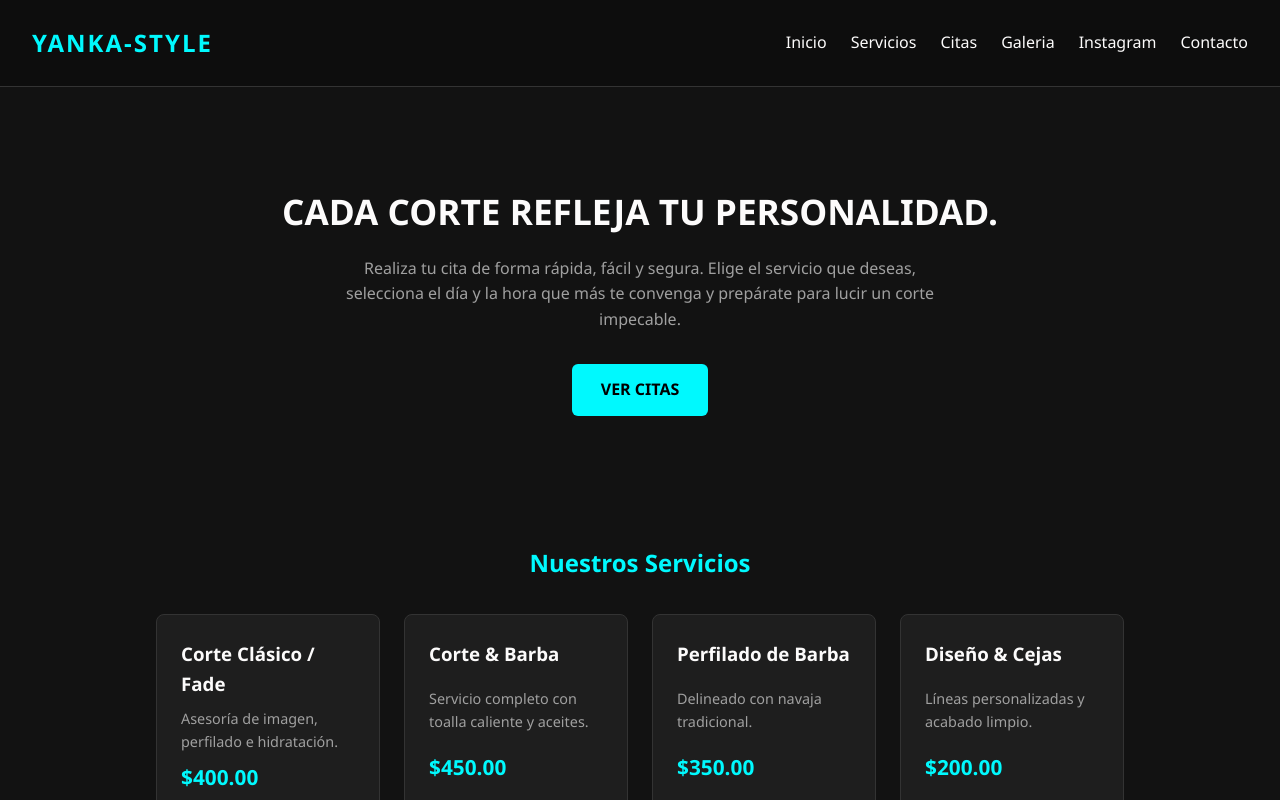
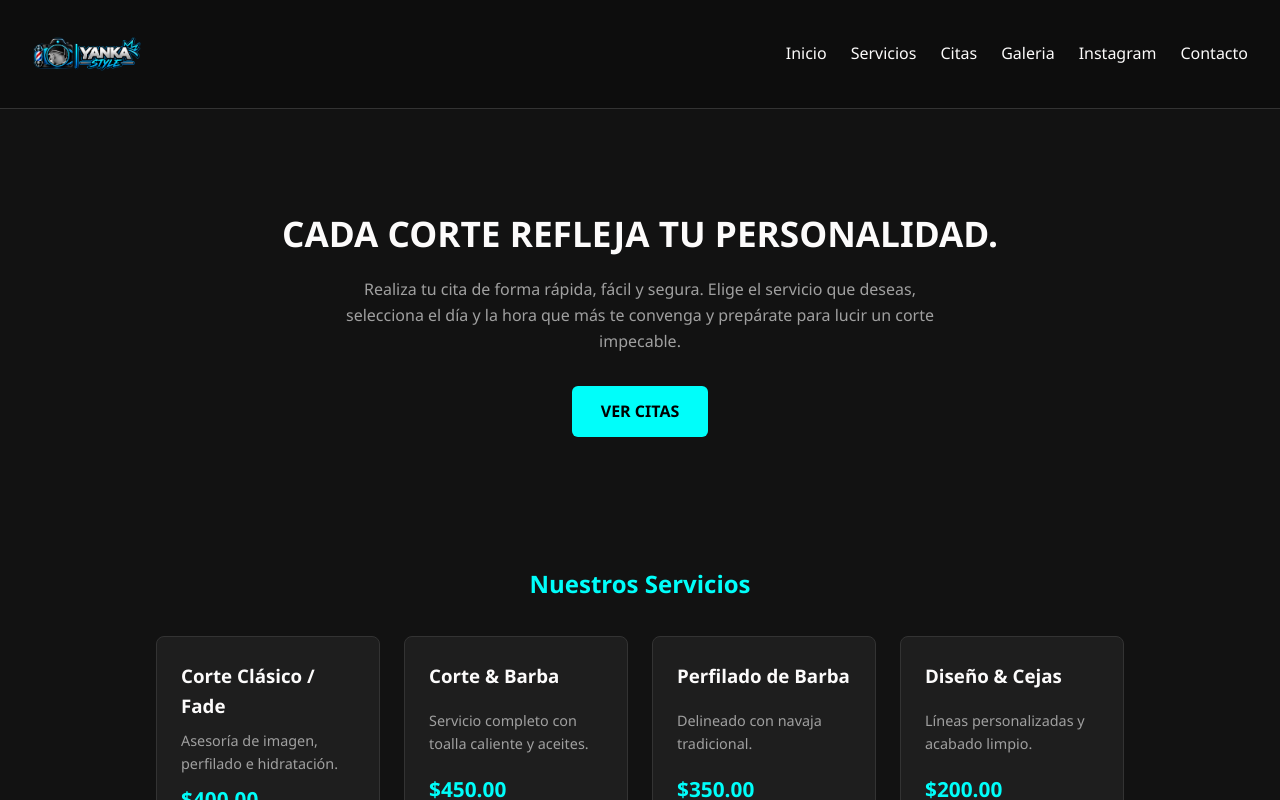
Before and after one commit to yankarlosgv/comercialyanka, a React (Vite) app: page / in a window 1280 px wide. Shown: the top 800 px of the page. Built offline with nearby package versions, Linux system fonts and the light colour scheme.

Commit message:
Actualiza mi proyecto

```diff
--- a/src/components/Navbar.tsx
+++ b/src/components/Navbar.tsx
@@ -1,8 +1,10 @@
+import logo from '../assets/logo.img.png';
+
 export const Navbar = () => {
     return (
         <header className="header">
             <div className="logo">
-                <h1>YANKA-STYLE</h1>
+                <img src={logo} alt="YANKA-STYLE" />
             </div>
 
             <nav className="nav-links">
--- a/src/components/Services.tsx
+++ b/src/components/Services.tsx
@@ -13,7 +13,7 @@ const servicesData: ServiceItem[] = [
 { id: 5, title: 'Corte Niño ', description: 'Cortes modernos y acabado limpio, pensados especialmente para niños.', price: '$350.00' },
 { id: 6, title: 'Diseño & lineas', description: 'Agrega un toque unico y creativo a tu corte.', price: '$400.00' },
 { id: 7, title: 'Limpieza Facial', description: 'Elimina impurezas y deja tu piel suave.', price: '$300.00' },
-{ id: 8, title: 'Servicio VIP', description: 'Una experiencia de lujo para clientes exclusivos.', price: '$500.00' },
+{ id: 8, title: 'Servicio VIP', description: 'Una experiencia de lujo para clientes exclusivos.', price: '$700.00' },
 ];
 
 export const Services = () => {
--- a/src/index.css
+++ b/src/index.css
@@ -1,7 +1,7 @@
 :root {
   --bg-dark: #121212;
   --bg-card: #1e1e1e;
-  --accent: #00f9fe;
+  --accent: #00fefa;
   --text-light: #fcfbfb;
   --text-muted: #a0a0a0;
   --border-color: #333333;
@@ -33,10 +33,22 @@ body {
   z-index: 100;
 }
 
-.logo h1 {
-  color: var(--accent);
-  font-size: 1.5rem;
-  letter-spacing: 2px;
+.logo {
+  display: flex;
+  align-items: center;
+}
+
+.logo img {
+  width: 110px;
+  height: 60px;
+  object-fit: contain;
+  display: block;
+  transition: transform 0.3s ease, filter 0.3s ease;
+}
+
+.logo img:hover {
+  transform: scale(1.05);
+  filter: drop-shadow(0 0 8px var(--accent));
 }
 
 .nav-links a {
```
Also changed, not shown: src/assets/logo.img.PNG (added).
